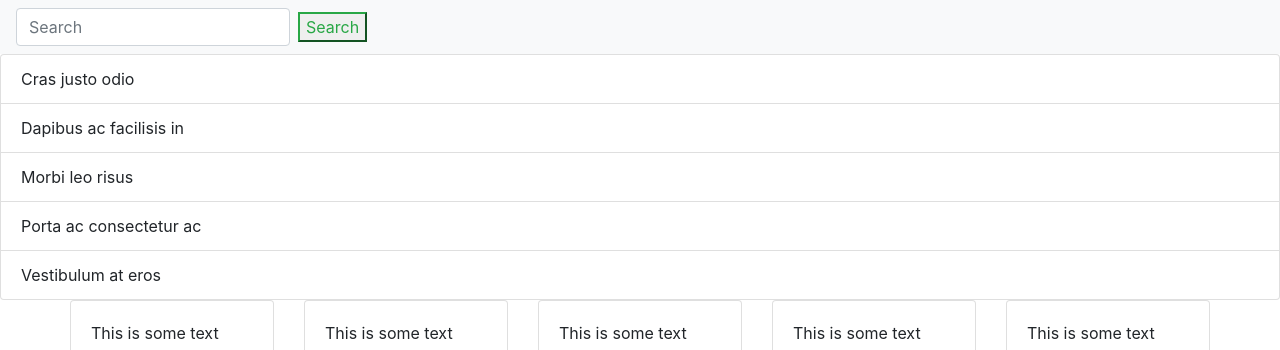
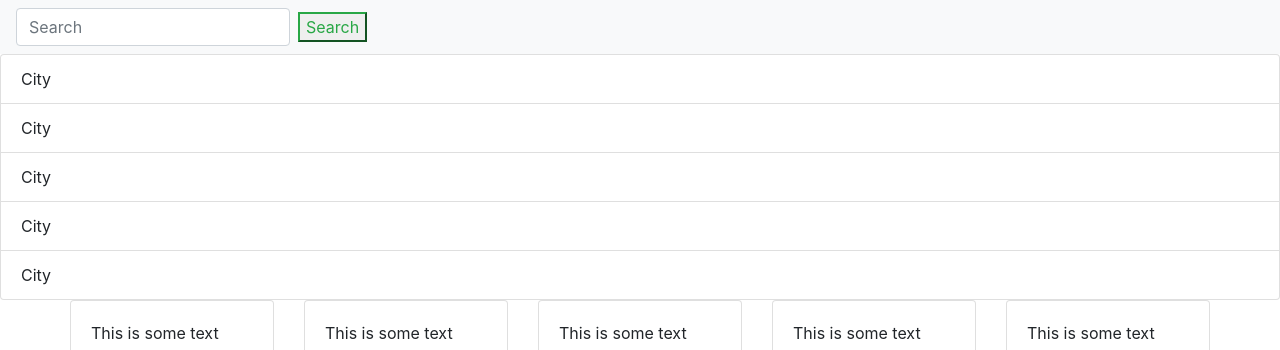
Before and after one commit to janegould/homework06, a plain HTML site: page index.html in a window 1280 px wide. Shown: the top 350 px of the page. Drawn offline with nearby package versions, Linux system fonts and the light colour scheme; a script that the page names is missing.

Commit message:
Add files via upload

```diff
--- a/index.html
+++ b/index.html
@@ -21,11 +21,11 @@
       </nav>
 
       <ul class="list-group">
-        <li class="list-group-item">Cras justo odio</li>
-        <li class="list-group-item">Dapibus ac facilisis in</li>
-        <li class="list-group-item">Morbi leo risus</li>
-        <li class="list-group-item">Porta ac consectetur ac</li>
-        <li class="list-group-item">Vestibulum at eros</li>
+        <li class="list-group-item">City</li>
+        <li class="list-group-item">City</li>
+        <li class="list-group-item">City</li>
+        <li class="list-group-item">City </li>
+        <li class="list-group-item">City</li>
       </ul>
       <title id = "cardTitle">  </title>
       <div class="container">
```
